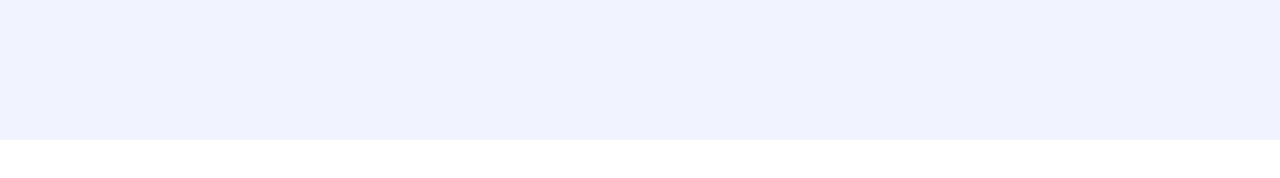
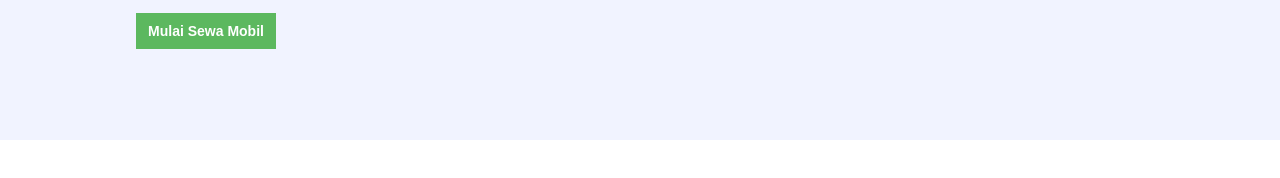
Before and after one commit to alifmutaram/latihan-car-rental, a plain HTML site: page index.html in a window 1280 px wide. Shown: the part 364-542 px from the top of the page. Drawn offline with nearby package versions, Linux system fonts and the light colour scheme.

Commit message:
menambahkan fitur button

```diff
--- a/CSS/style.css
+++ b/CSS/style.css
@@ -11,6 +11,7 @@
   top: 0px;
   background-color: #f1f3ff;
 }
+/* style header nav */
 .header-nav {
   position: absolute;
   width: 1055px;
@@ -47,6 +48,8 @@
   text-align: left;
   color: #000000;
 }
+
+/* style text */
 .text-1 {
   position: absolute;
   width: 568px;
@@ -75,3 +78,25 @@
   font-size: 14px;
   line-height: 20px;
 }
+
+/* style button */
+button {
+  position: absolute;
+  width: 140px;
+  height: 36px;
+  left: 136px;
+  top: 377px;
+  background-color: #5cb85f;
+  border: #5cb85f;
+}
+button a {
+  width: 116px;
+  height: 20px;
+  font-family: Arial;
+  font-size: 14px;
+  font-weight: 700;
+  line-height: 20px;
+  letter-spacing: 0em;
+  text-align: left;
+  color: white;
+}
--- a/index.html
+++ b/index.html
@@ -55,6 +55,12 @@
           </p>
         </div>
         <!-- akhir header nav -->
+
+        <!-- awal button -->
+        <button>
+          <a href="#" class="text-decoration-none"> Mulai Sewa Mobil</a>
+        </button>
+        <!-- akhir button -->
       </div>
     </div>
   </body>
```
